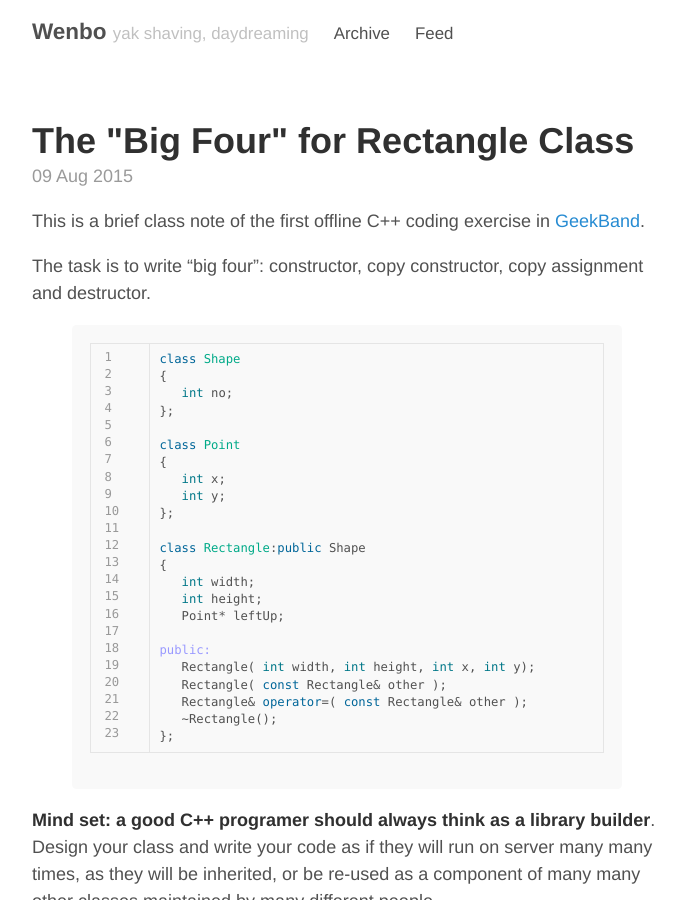
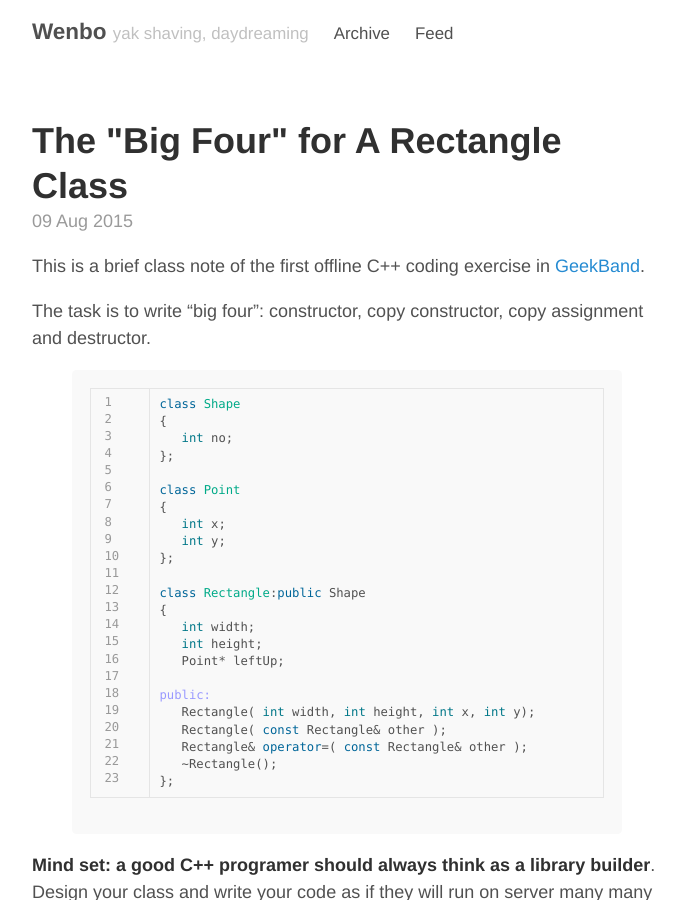
Before and after one commit to WenboYang/WenboYang.github.io, a Jekyll site: the page built from _posts/2015-8-9-the-big-four-of-rectangle-class.md, in a window 1280 px wide and 900 px high. Shown: the whole window, without its empty margins (293-978 px from the left). Built offline with Jekyll 4.4.1, drawn with Linux system fonts in a browser that asks for light colours; comment, search, counter and statistics services are not loaded.

```diff
--- a/_posts/2015-8-9-the-big-four-of-rectangle-class.md
+++ b/_posts/2015-8-9-the-big-four-of-rectangle-class.md
@@ -1,6 +1,6 @@
 ---
 layout: post
-title: The "Big Four" for Rectangle Class
+title: The "Big Four" for A Rectangle Class
 comments: true
 ---
 This is a brief class note of the first offline C++ coding exercise in [GeekBand](http://www.geekband.com).
```
